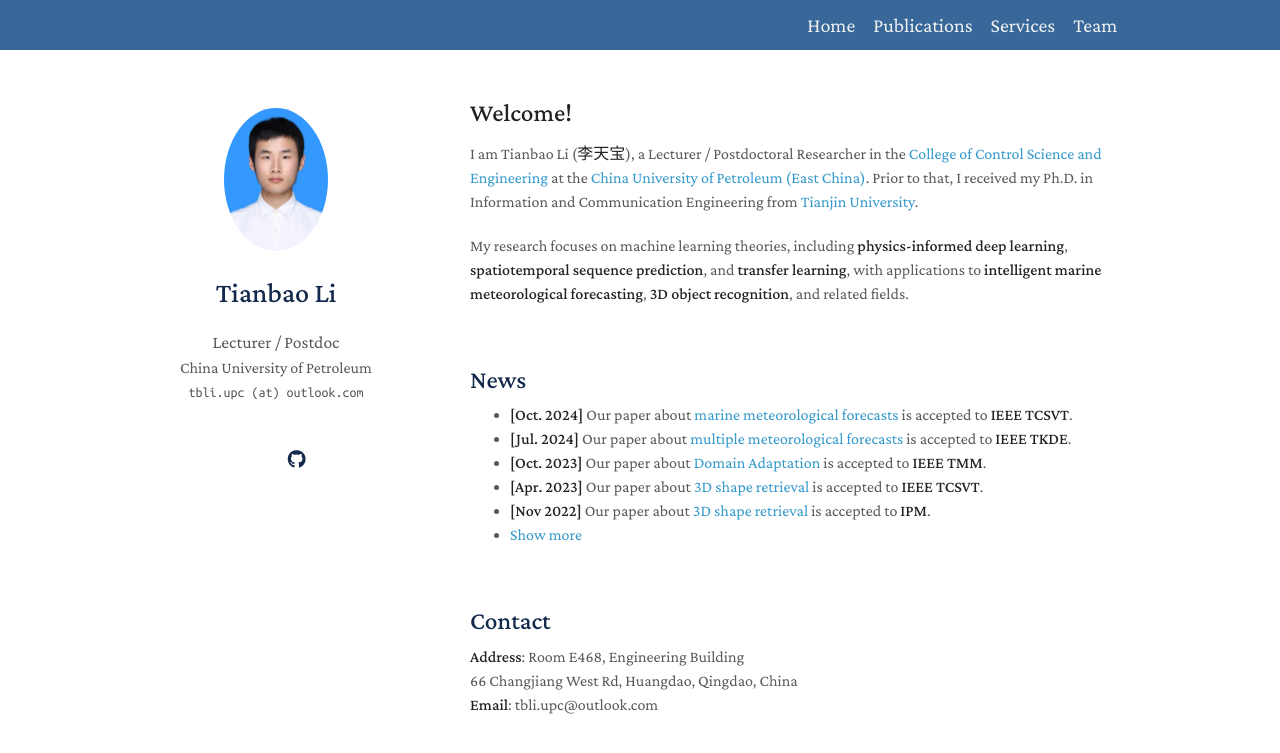
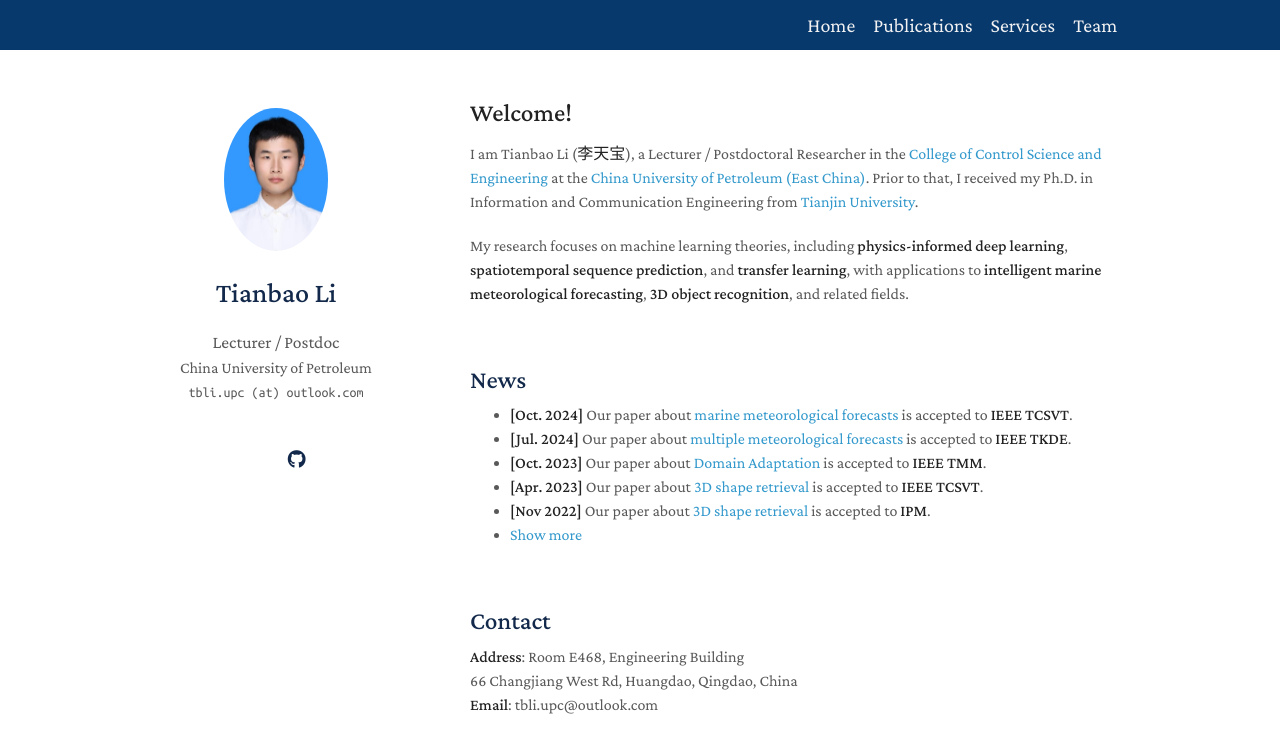
Before and after one commit to tianbao-li/tianbao-li.github.io, a Jekyll site: the page built from index.md, in a window 1280 px wide. Shown: the top 753 px of the page. Built offline with Jekyll 4.4.1, drawn with Linux system fonts in a browser that asks for light colours; a style sheet for code colours, icons or effects is not loaded.

Commit message:
Update nav.css

```diff
--- a/assets/css/nav.css
+++ b/assets/css/nav.css
@@ -1,6 +1,6 @@
 /* Add a black background color to the top navigation */
 .topnav {
-    background-color: #38679a;
+    background-color: #08396d;
     overflow: hidden;
 	  position:fixed;
 	  z-index:999;
```
